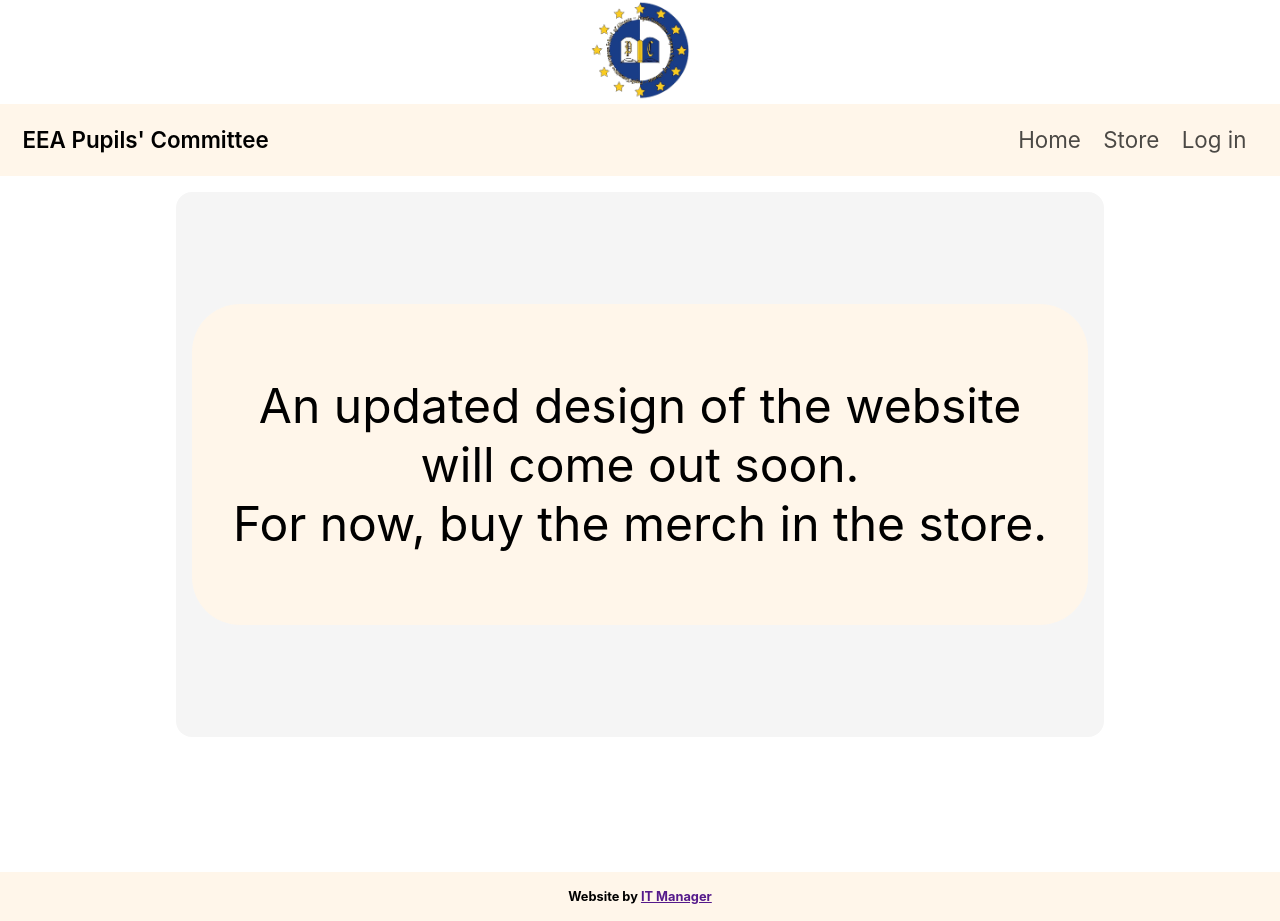
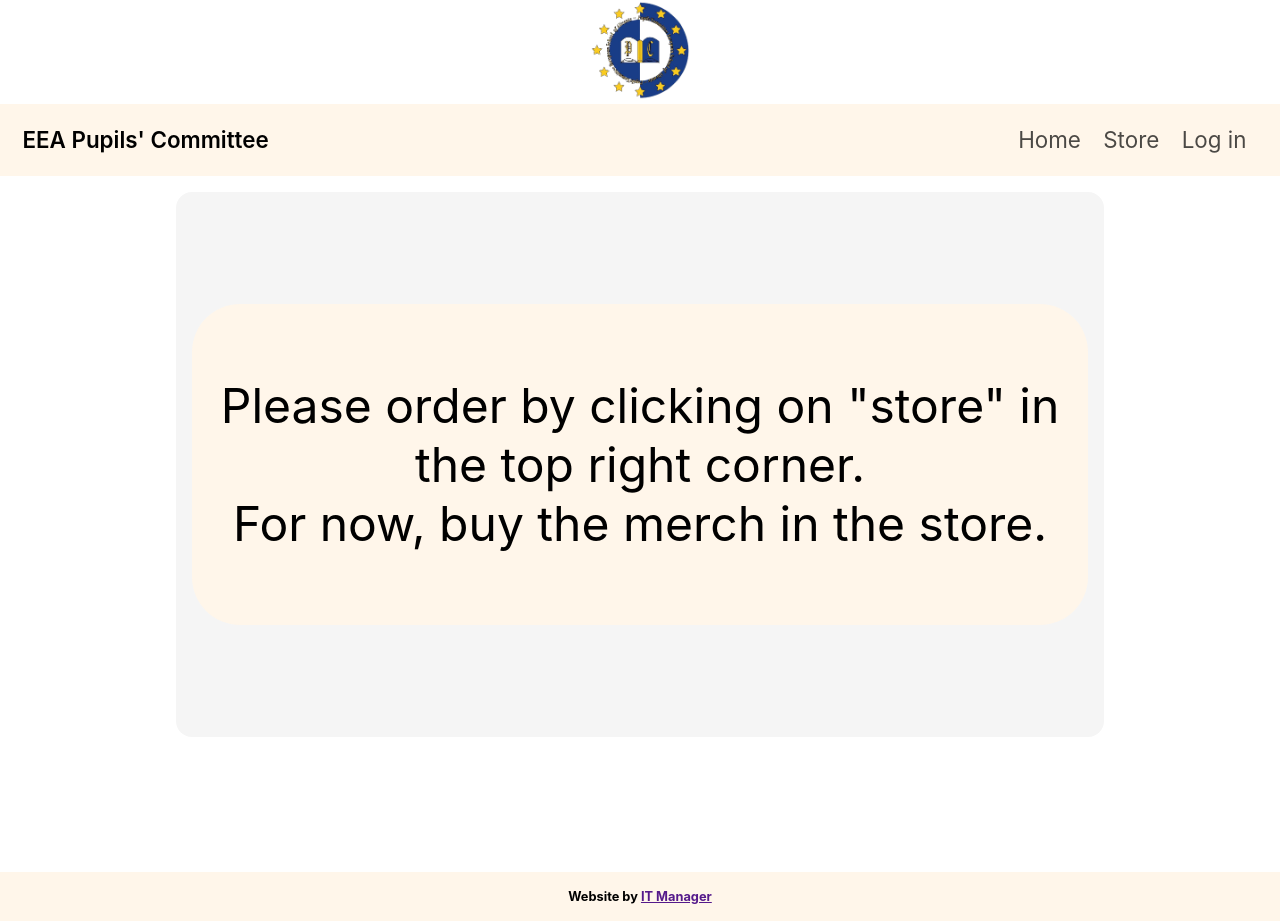
Before and after one commit to gbdvt/pupilscommittee, a React (Create React App) app in the folder front-end/: page / in a window 1280 px wide. Built offline with nearby package versions, Linux system fonts and the light colour scheme.

Commit message:
Update FrontPage.js

```diff
--- a/front-end/src/Containers/FrontPage/FrontPage.js
+++ b/front-end/src/Containers/FrontPage/FrontPage.js
@@ -19,7 +19,7 @@ const FrontPage = () => {
     return (
         <div>
             <div className={styles.textContainer}>
-                <p>An updated design of the website will come out soon. <br></br> For now, buy the merch in the store.</p>
+                <p>Please order by clicking on "store" in the top right corner.<br></br> For now, buy the merch in the store.</p>
             </div>
         </div>
     )
```
